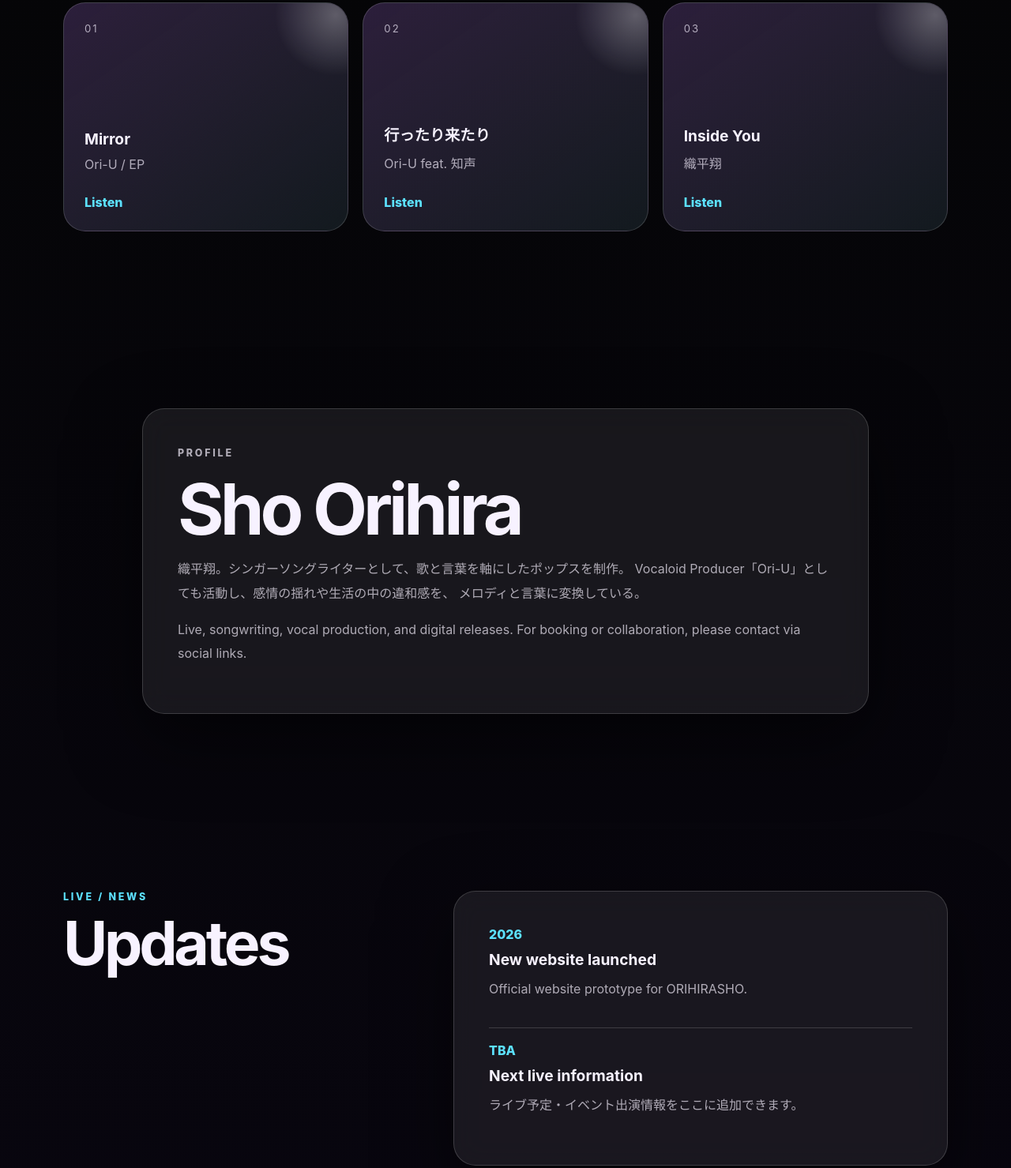
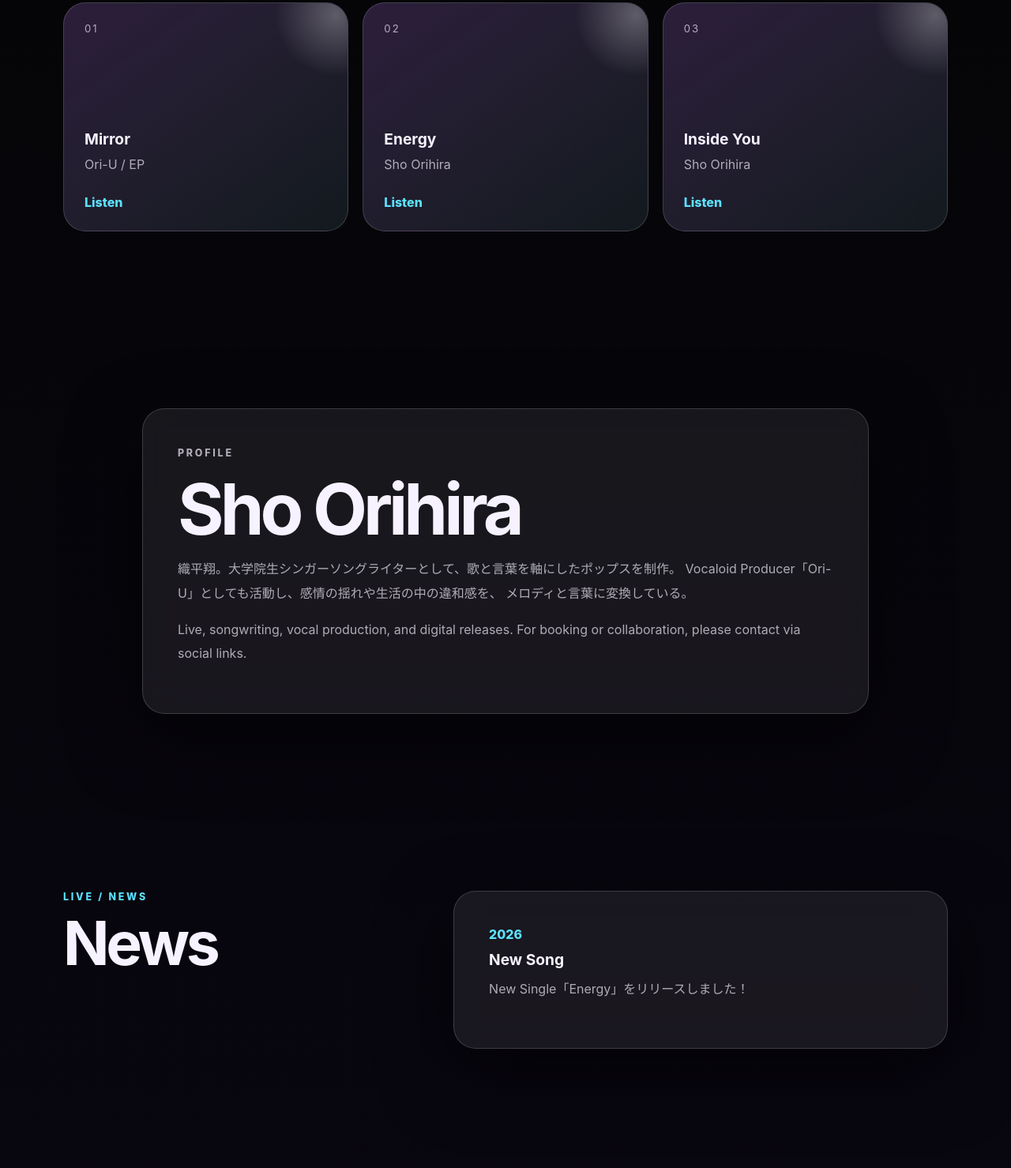
Before and after one commit to betomo151/orihirasho-site, a plain HTML site: page index.html in a window 1280 px wide. Shown: the part 1547-3026 px from the top of the page at 79% size. Drawn offline with Linux system fonts and the light colour scheme.

Commit message:
Update index.html

```diff
--- a/index.html
+++ b/index.html
@@ -103,14 +103,14 @@
         </article>
         <article class="song-card reveal">
           <span class="song-number">02</span>
-          <h3>行ったり来たり</h3>
-          <p>Ori-U feat. 知声</p>
+          <h3>Energy</h3>
+          <p>Sho Orihira</p>
           <a href="#">Listen</a>
         </article>
         <article class="song-card reveal">
           <span class="song-number">03</span>
           <h3>Inside You</h3>
-          <p>織平翔</p>
+          <p>Sho Orihira</p>
           <a href="#">Listen</a>
         </article>
       </div>
@@ -123,7 +123,7 @@
           <h2>Sho Orihira</h2>
         </div>
         <p>
-          織平翔。シンガーソングライターとして、歌と言葉を軸にしたポップスを制作。
+          織平翔。大学院生シンガーソングライターとして、歌と言葉を軸にしたポップスを制作。
           Vocaloid Producer「Ori-U」としても活動し、感情の揺れや生活の中の違和感を、
           メロディと言葉に変換している。
         </p>
@@ -137,18 +137,13 @@
     <section id="live" class="section split">
       <div class="section-heading reveal">
         <p class="eyebrow">Live / News</p>
-        <h2>Updates</h2>
+        <h2>News</h2>
       </div>
       <div class="timeline reveal">
         <article>
           <time>2026</time>
-          <h3>New website launched</h3>
-          <p>Official website prototype for ORIHIRASHO.</p>
-        </article>
-        <article>
-          <time>TBA</time>
-          <h3>Next live information</h3>
-          <p>ライブ予定・イベント出演情報をここに追加できます。</p>
+          <h3>New Song</h3>
+          <p>New Single「Energy」をリリースしました！</p>
         </article>
       </div>
     </section>
```
